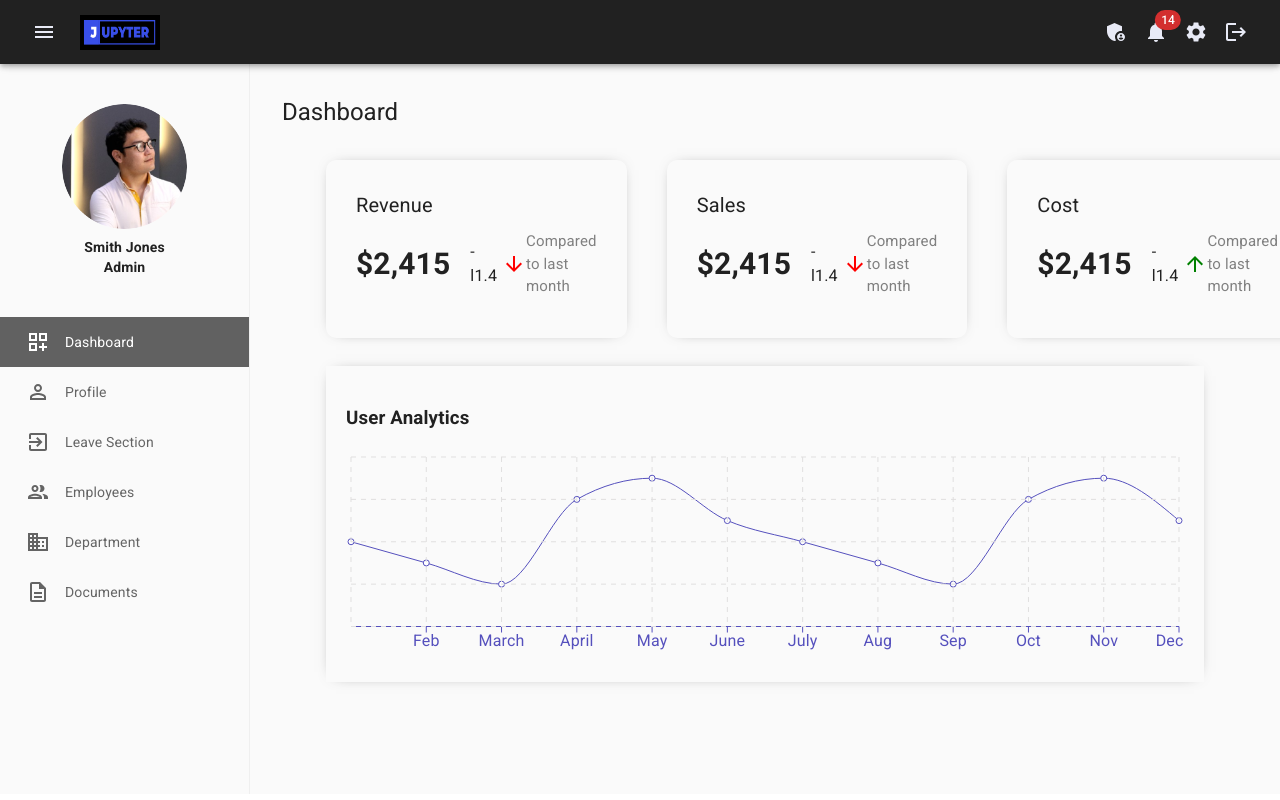
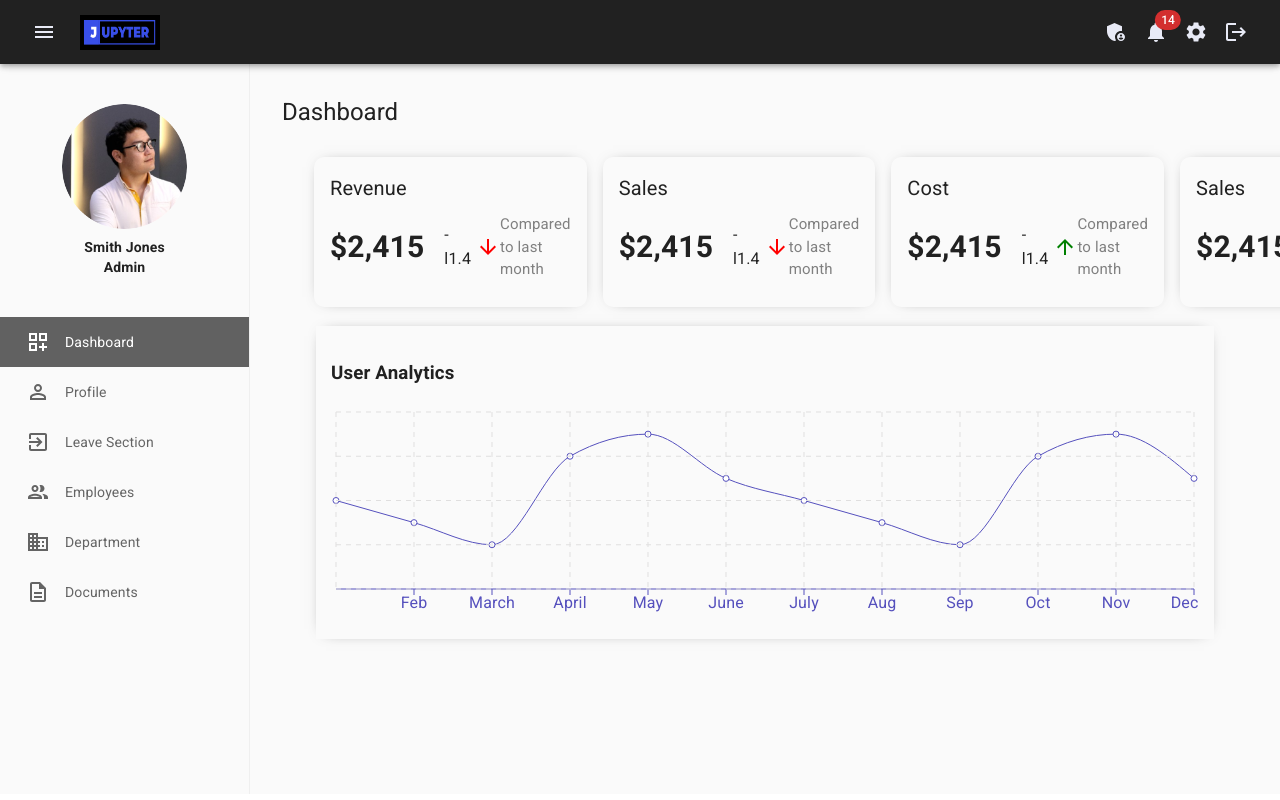
Before and after one commit to JaneeshaJ2001/Human-Resource-Management-System, a React (Vite) app in the folder frontend/: page / in a window 1280 px wide. Built offline with nearby package versions, Linux system fonts and the light colour scheme.

Commit message:
changes done

```diff
--- a/frontend/src/components/chart/chart.css
+++ b/frontend/src/components/chart/chart.css
@@ -1,6 +1,6 @@
 .chart {
-    margin: 20px;
-    padding: 20px;
+    margin: 10px;
+    padding: 15px;
     -webkit-box-shadow: 0px 0px 15px -10px rgba(0, 0, 0, 0.75);
     box-shadow: 0px 0px 15px -10px rgba(0, 0, 0, 0.75);
   }
--- a/frontend/src/components/featuredInfo/FeaturedInfo.jsx
+++ b/frontend/src/components/featuredInfo/FeaturedInfo.jsx
@@ -41,6 +41,18 @@ function FeaturedInfo() {
           <span className="featuredSub">Compared to last month</span>
         </div>
       </div>
+
+      <div className="featuredItem">
+        <span className="featuredTitle">Sales</span>
+        <div className="featuredMoneyContainer">
+          <span className="featuredMoney">$2,415</span>
+          <span className="featuredMoneyRate">
+            -l1.4
+            <ArrowDownwardOutlinedIcon className=" featuredIcon negative" />
+          </span>
+          <span className="featuredSub">Compared to last month</span>
+        </div>
+      </div>
     </div>
   );
 }
--- a/frontend/src/components/featuredInfo/featuredInfo.css
+++ b/frontend/src/components/featuredInfo/featuredInfo.css
@@ -6,8 +6,8 @@
 
   .featuredItem {
     flex: 1;
-    margin: 0px 20px;
-    padding: 30px;
+    margin: 5px 8px;
+    padding: 16px;
     border-radius: 10px;
     cursor: pointer;
     -webkit-box-shadow: 0px 0px 15px -10px rgba(0, 0, 0, 0.75);
--- a/frontend/src/pages/Dashboard/Dashboard.jsx
+++ b/frontend/src/pages/Dashboard/Dashboard.jsx
@@ -11,8 +11,8 @@ function Dashboard() {
         Dashboard
       </Typography>
 
-      <Container maxWidth="lg" sx={{ mt: 4, mb: 4 }}>
-        <Grid container spacing={1}>
+      <Container maxWidth="lg" sx={{ mt: 3 }}>
+        <Grid container spacing={0.5}>
           {/* Recent Orders */}
           <Grid item xs={12}>
             <FeaturedInfo />
```
Also changed, not shown: frontend/src/components/LeaveProgressCircle.jsx (added, +21 -0 lines), frontend/src/components/StatBox.jsx (added, +45 -0 lines).
